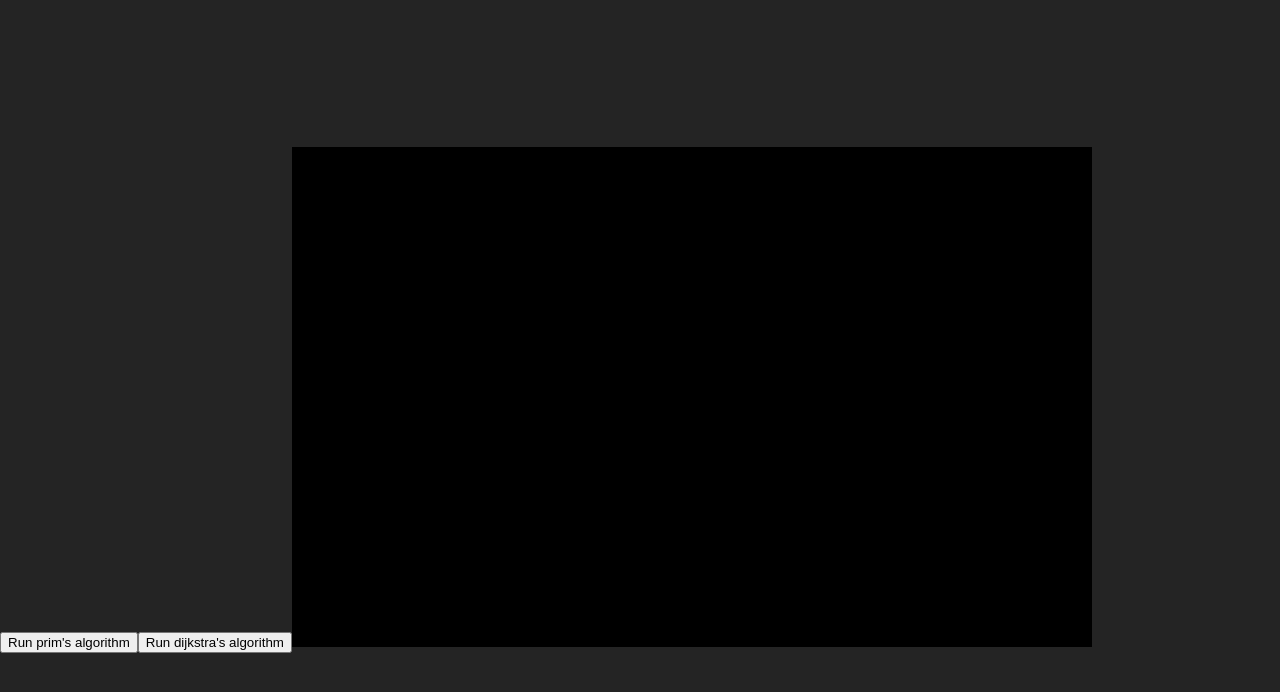
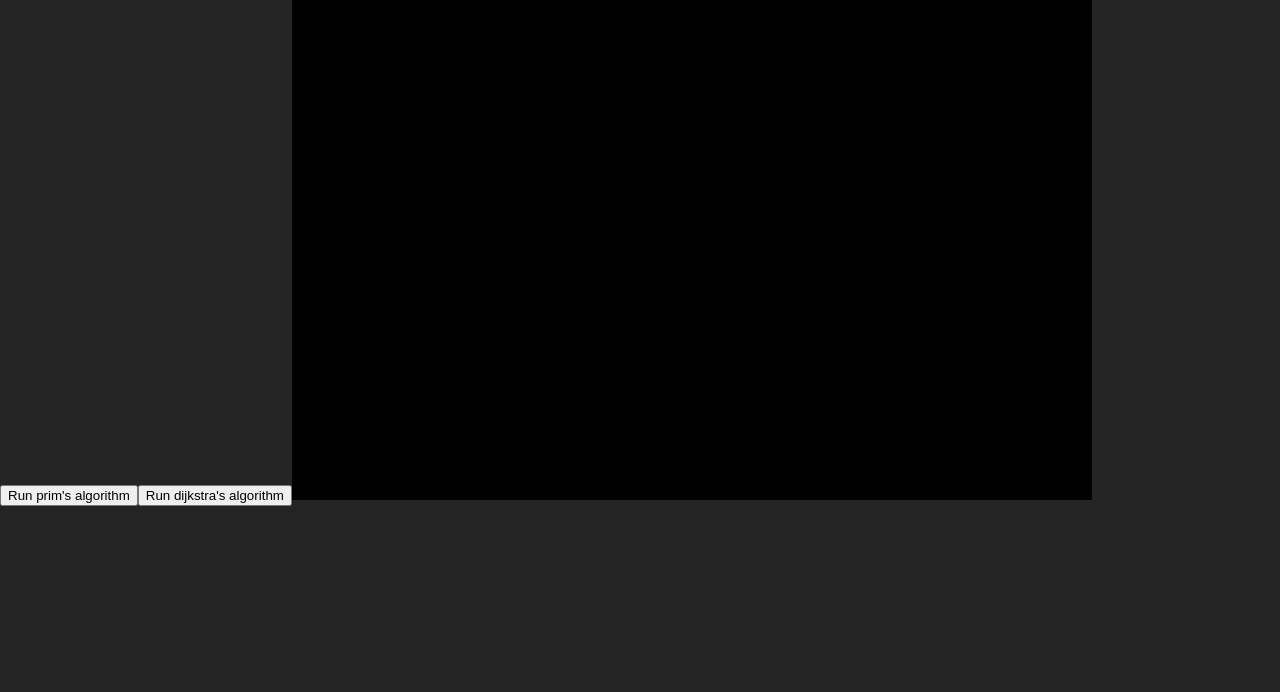
Before and after one commit to adiletbaimyrza/dijkstra-prim-visualization, a React (Vite) app in the folder dijkstra-prim-visualization/: page / in a window 1280 px wide. Shown: the top 692 px of the page. Built offline with nearby package versions, Linux system fonts and the light colour scheme.

Commit message:
Update index.css to use viewport units for width and height

```diff
--- a/dijkstra-prim-visualization/src/index.css
+++ b/dijkstra-prim-visualization/src/index.css
@@ -18,6 +18,11 @@ body {
   margin: 0;
   display: flex;
   place-items: center;
-  min-width: 320px;
-  min-height: 100vh;
+  width: 100vw;
+  height: 100vh;
 }
+
+#root {
+  width: 100%;
+  height: 100%;
+}
```
